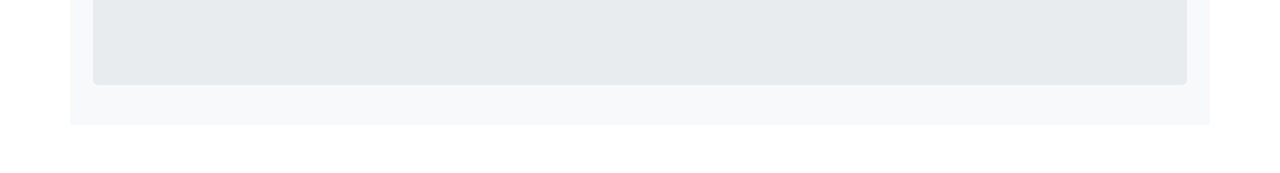
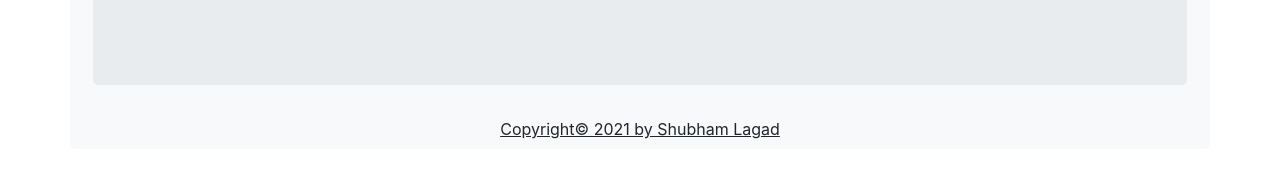
Before and after one commit to ShubhamLagad/about, a plain HTML site: page index.html in a window 1280 px wide. Shown: the part 2913-3086 px from the top of the page. Before the commit the page ends 3062 px from the top, so only its background shows below. Drawn offline with nearby package versions, Linux system fonts and the light colour scheme.

Commit message:
Update index.html

```diff
--- a/index.html
+++ b/index.html
@@ -265,6 +265,7 @@
                 </div>
             </div>
             <!-- ==========================Contact End======================= -->
+            <div><u>Copyright&copy; 2021 by Shubham Lagad</u></div>
         </div>
     </div>
 </body>
```
